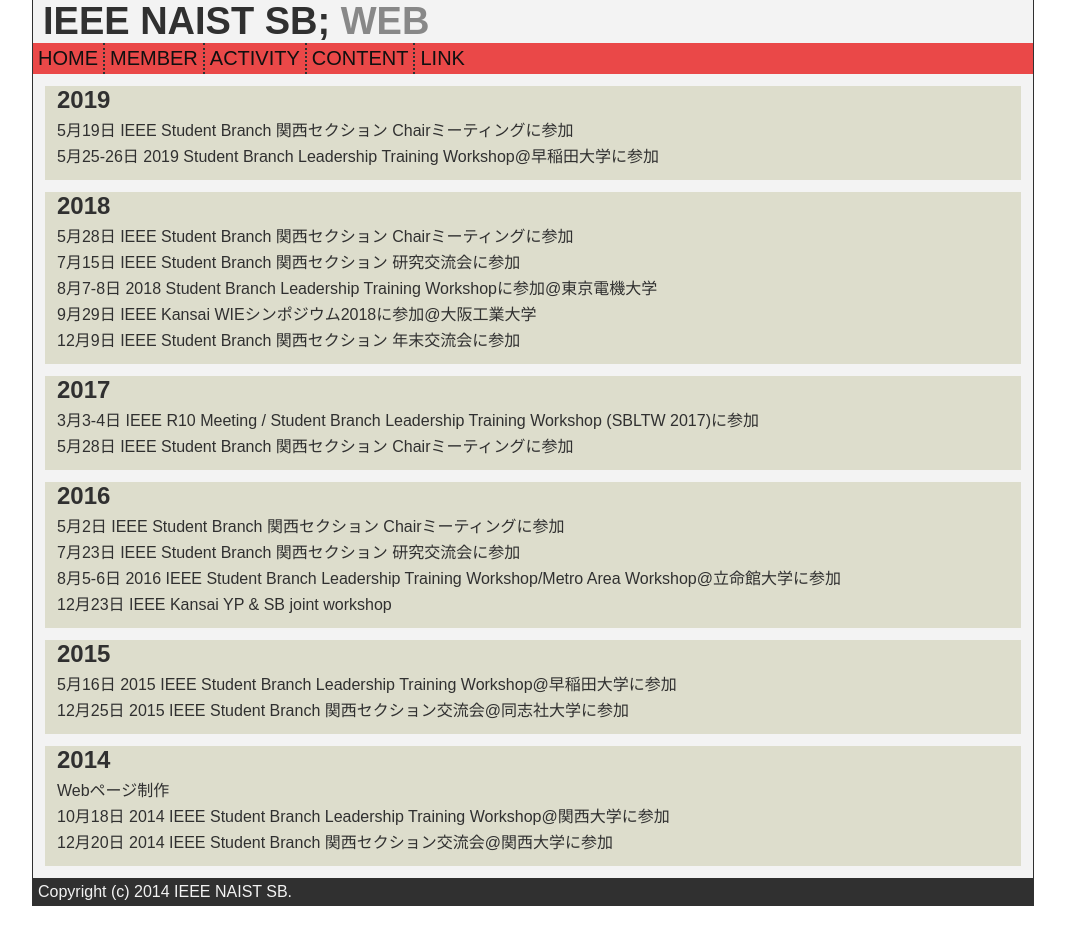
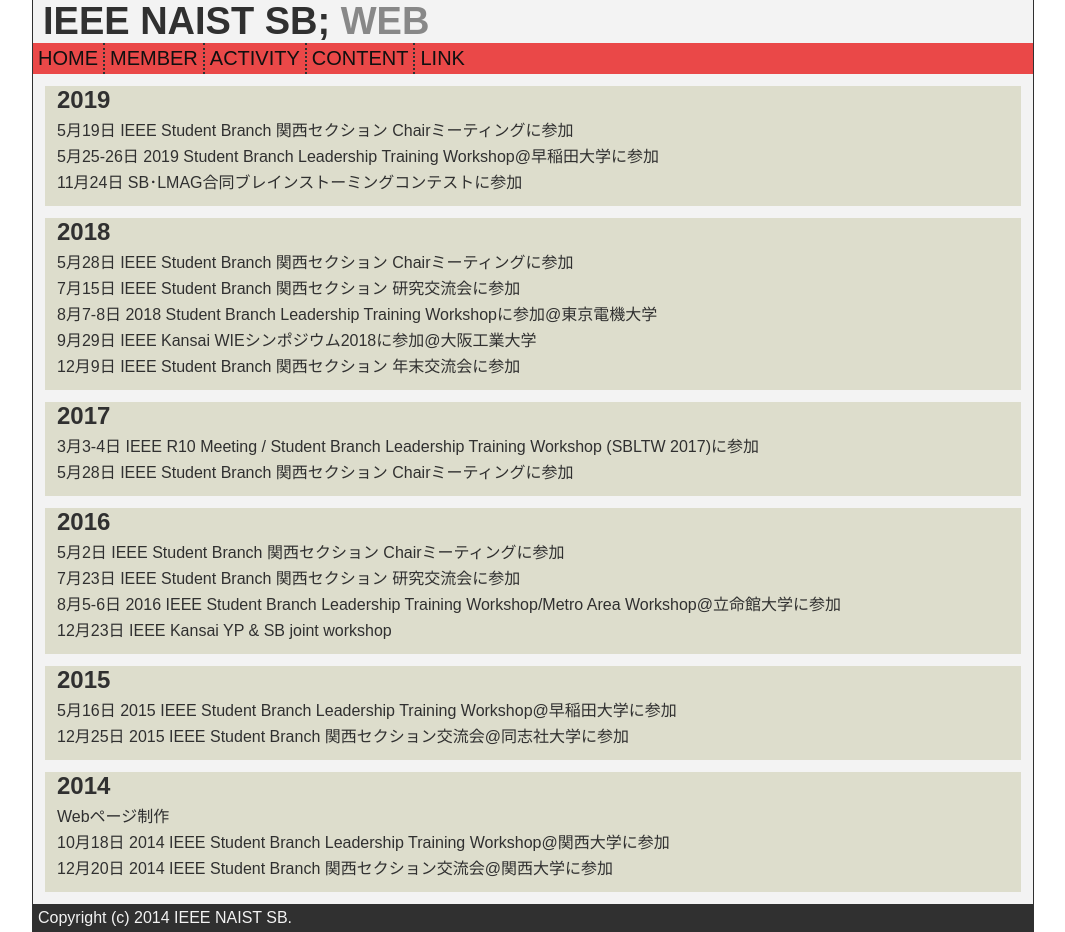
Before and after one commit to ieee-sb-naist/ieee-sb-naist.github.io, a plain HTML site: page activity.html in a window 1280 px wide. Shown: the whole page, without its empty margins (107-1172 px from the left). Before the commit the page ends 906 px from the top, so only its background shows below. Drawn offline with Linux system fonts and the light colour scheme; a small style sheet from the web is missing.

Commit message:
Update activity in Nov.

```diff
--- a/activity.html
+++ b/activity.html
@@ -40,6 +40,7 @@
     </header>
     <p>5月19日 IEEE Student Branch 関西セクション Chairミーティングに参加</p>
     <p>5月25-26日 2019 Student Branch Leadership Training Workshop@早稲田大学に参加</p>
+    <p>11月24日 SB･LMAG合同ブレインストーミングコンテストに参加</p>
   </article>
 
   <article id="activity2018" class="page-content">
```
